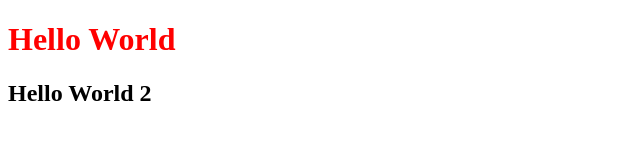
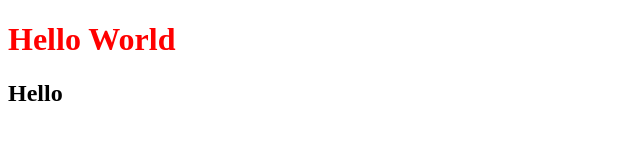
Before and after one commit to faizaparveen123/Project_1, a plain HTML site: page index.html in a window 1280 px wide. Shown: the whole page, without its empty margins (0-640 px from the left). Drawn offline with Linux system fonts and the light colour scheme.

Commit message:
changing code

```diff
--- a/index.html
+++ b/index.html
@@ -8,7 +8,7 @@
 </head>
 <body>
     <h1>Hello World</h1>
-    <h2>Hello World 2</h2>
+    <h2>Hello</h2>
 
 
 </body>
```
